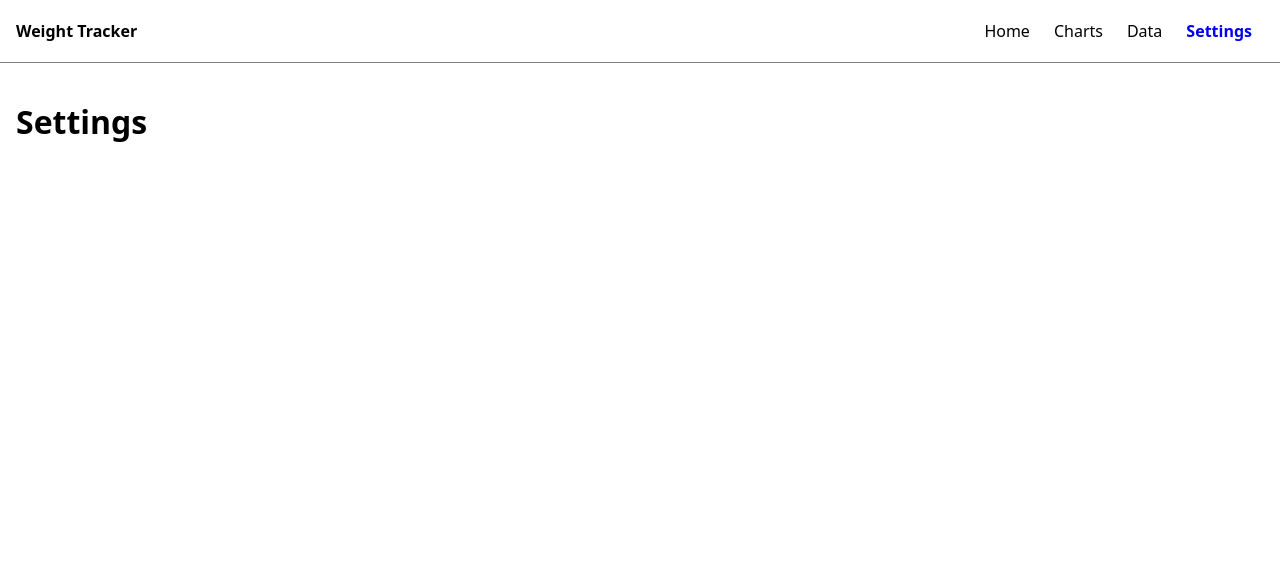
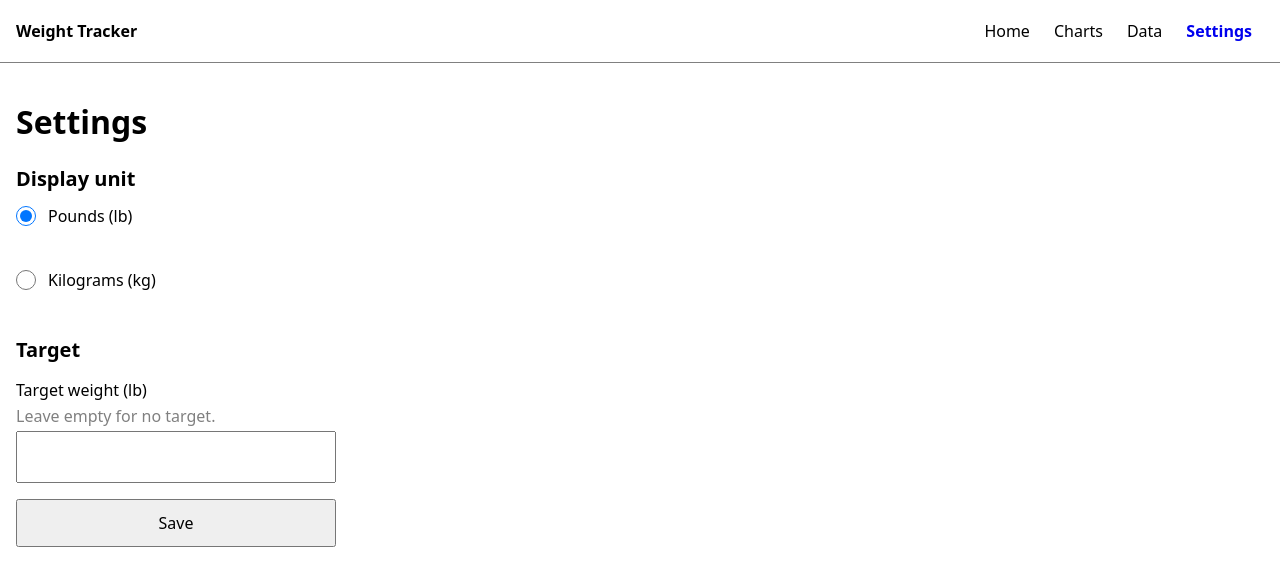
Before and after one commit to LeonKeithFranco/weight-tracker-react, a React (Vite) app: page /settings in a window 1280 px wide. Shown: the top 586 px of the page. Built offline with nearby package versions, Linux system fonts and the light colour scheme.

Commit message:
feat(settings): add the display unit and target weight settings
Co-Authored-By: Claude Opus 5.5 <noreply@anthropic.com>

```diff
--- /dev/null
+++ b/src/components/TargetWeightForm.tsx
@@ -0,0 +1,101 @@
+import { useId, useState, type FormEvent } from "react";
+import { useData } from "../data/dataContext";
+import { formatTargetWeight, parseTargetWeight } from "../lib/targetWeight";
+import styles from "./forms.module.css";
+
+type SaveState =
+  | { status: "idle" }
+  | { status: "saving" }
+  | { status: "saved"; removed: boolean }
+  | { status: "failed" };
+
+/**
+ * Sets or removes the target weight, in the display unit. Its field starts
+ * from the saved target, so give it `key={displayUnit}` to start again in the
+ * new unit when the unit changes.
+ */
+export function TargetWeightForm() {
+  const { settings, saveSettings } = useData();
+  const unit = settings.displayUnit;
+  const id = useId();
+
+  const [text, setText] = useState(
+    formatTargetWeight(settings.targetWeightKg, unit),
+  );
+  const [invalid, setInvalid] = useState(false);
+  const [saveState, setSaveState] = useState<SaveState>({ status: "idle" });
+
+  async function handleSubmit(event: FormEvent<HTMLFormElement>) {
+    event.preventDefault();
+
+    const result = parseTargetWeight(text, unit, settings.targetWeightKg);
+    if (!result.ok) {
+      setInvalid(true);
+      return;
+    }
+
+    setInvalid(false);
+    setSaveState({ status: "saving" });
+    try {
+      await saveSettings({
+        ...settings,
+        targetWeightKg: result.targetWeightKg,
+      });
+      // Shows the target the way it's displayed everywhere else, such as
+      // "180" becoming "180.0".
+      setText(formatTargetWeight(result.targetWeightKg, unit));
+      setSaveState({
+        status: "saved",
+        removed: result.targetWeightKg === null,
+      });
+    } catch {
+      setSaveState({ status: "failed" });
+    }
+  }
+
+  const hintId = `${id}-hint`;
+  const errorId = `${id}-error`;
+
+  return (
+    <form className={styles.form} onSubmit={handleSubmit} noValidate>
+      <h2>Target</h2>
+
+      <div className={styles.field}>
+        <label htmlFor={`${id}-target`}>Target weight ({unit})</label>
+        <p id={hintId} className={styles.hint}>
+          Leave empty for no target.
+        </p>
+        <input
+          id={`${id}-target`}
+          type="text"
+          inputMode="decimal"
+          autoComplete="off"
+          value={text}
+          onChange={(event) => {
+            setText(event.target.value);
+            setSaveState({ status: "idle" });
+          }}
+          aria-invalid={invalid}
+          // Lists every description, separated by spaces.
+          aria-describedby={invalid ? `${hintId} ${errorId}` : hintId}
+        />
+        {invalid && (
+          <p id={errorId} className={styles.error}>
+            Enter a number above 0, or leave it empty.
+          </p>
+        )}
+      </div>
+
+      <button type="submit" disabled={saveState.status === "saving"}>
+        Save
+      </button>
+
+      <p role="status" className={styles.status}>
+        {saveState.status === "saved" &&
+          (saveState.removed ? "Target removed." : "Target saved.")}
+        {saveState.status === "failed" &&
+          "Couldn't save the target. Try again."}
+      </p>
+    </form>
+  );
+}
--- /dev/null
+++ b/src/components/UnitSetting.tsx
@@ -0,0 +1,54 @@
+import { startTransition, useId, useOptimistic, useState } from "react";
+import { useData } from "../data/dataContext";
+import type { WeightUnit } from "../lib/types";
+import styles from "./forms.module.css";
+
+const UNITS: { unit: WeightUnit; label: string }[] = [
+  { unit: "lb", label: "Pounds (lb)" },
+  { unit: "kg", label: "Kilograms (kg)" },
+];
+
+/** Chooses the unit weights are entered and shown in. Saves on each change. */
+export function UnitSetting() {
+  const { settings, saveSettings } = useData();
+  const groupName = useId();
+  const [saveFailed, setSaveFailed] = useState(false);
+  // Shows the chosen unit straight away while it saves. Once saving ends, it
+  // follows the saved unit again, so a failed save goes back to the old one.
+  const [shownUnit, setShownUnit] = useOptimistic(settings.displayUnit);
+
+  function changeUnit(displayUnit: WeightUnit) {
+    setSaveFailed(false);
+    startTransition(async () => {
+      setShownUnit(displayUnit);
+      try {
+        await saveSettings({ ...settings, displayUnit });
+      } catch {
+        setSaveFailed(true);
+      }
+    });
+  }
+
+  return (
+    <fieldset className={styles.form}>
+      <legend>Display unit</legend>
+      {UNITS.map(({ unit, label }) => (
+        <label key={unit} className={styles.choice}>
+          <input
+            type="radio"
+            // Radio buttons with the same name form one group.
+            name={groupName}
+            checked={shownUnit === unit}
+            onChange={() => changeUnit(unit)}
+          />
+          {label}
+        </label>
+      ))}
+      {saveFailed && (
+        <p role="alert" className={styles.error}>
+          Couldn't save the unit. Try again.
+        </p>
+      )}
+    </fieldset>
+  );
+}
--- a/src/components/forms.module.css
+++ b/src/components/forms.module.css
@@ -1,13 +1,27 @@
+/* Stacks a screen's forms with space between them. */
+.stack {
+  display: flex;
+  flex-direction: column;
+  gap: 2rem;
+}
+
 .form {
   display: flex;
   flex-direction: column;
   gap: 1rem;
   max-width: 20rem;
+  /* Removes a fieldset's default border and spacing. */
+  margin: 0;
+  padding: 0;
+  border: none;
 }
 
-.form h2 {
+.form h2,
+.form legend {
   margin: 0;
+  padding: 0;
   font-size: 1.25rem;
+  font-weight: bold;
 }
 
 .field {
@@ -16,8 +30,9 @@
   gap: 0.25rem;
 }
 
-/* Inputs and the button use the page's font, and are big enough to tap. */
-.form input,
+/* Inputs and buttons use the page's font, and are big enough to tap. */
+.form input[type="text"],
+.form input[type="date"],
 .form button {
   min-height: 3rem;
   padding: 0 0.75rem;
@@ -26,6 +41,25 @@
 
 .form input[aria-invalid="true"] {
   outline: 2px solid var(--color-error);
+}
+
+/* A radio button and its label, as one row that's easy to tap. */
+.choice {
+  display: flex;
+  align-items: center;
+  gap: 0.75rem;
+  min-height: 3rem;
+}
+
+.choice input {
+  width: 1.25rem;
+  height: 1.25rem;
+  margin: 0;
+}
+
+.hint {
+  margin: 0;
+  color: GrayText;
 }
 
 .error {
--- a/src/screens/SettingsScreen.tsx
+++ b/src/screens/SettingsScreen.tsx
@@ -1,3 +1,19 @@
+import { TargetWeightForm } from "../components/TargetWeightForm";
+import { UnitSetting } from "../components/UnitSetting";
+import styles from "../components/forms.module.css";
+import { useData } from "../data/dataContext";
+
 export function SettingsScreen() {
-  return <h1>Settings</h1>;
+  const { settings } = useData();
+
+  return (
+    <>
+      <h1>Settings</h1>
+      <div className={styles.stack}>
+        <UnitSetting />
+        {/* A new key gives a fresh form, so the field shows the target in the new unit. */}
+        <TargetWeightForm key={settings.displayUnit} />
+      </div>
+    </>
+  );
 }
```
Also changed, not shown: 2 other files (tests, documents, lock files or other folders).
